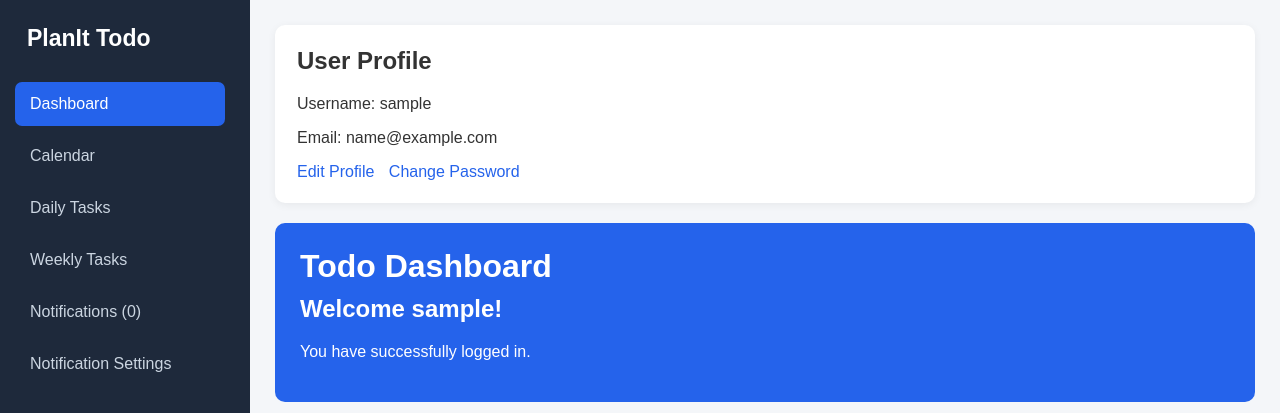
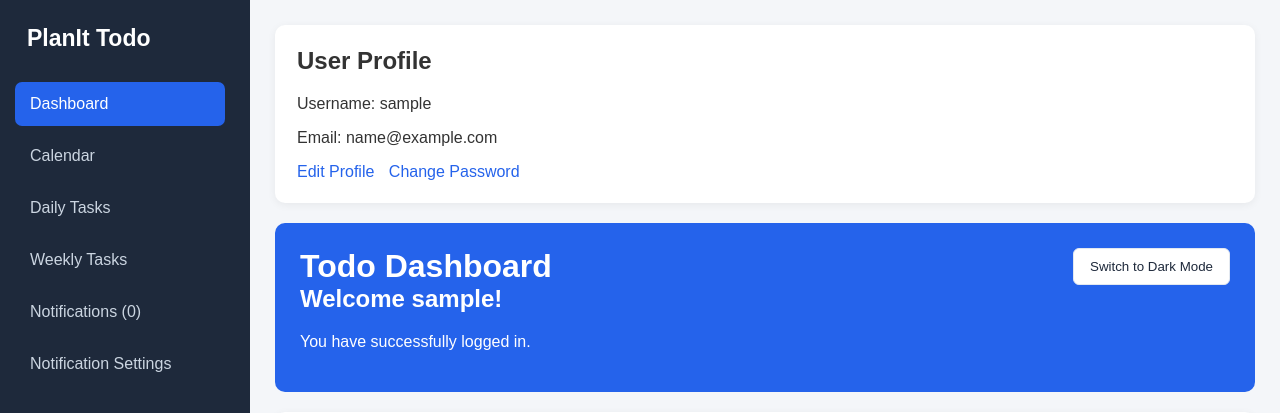
Before and after one commit to iamlejesh/PlanIt-Todo, a Django app: page /dashboard/ in a window 1280 px wide. Shown: the top 413 px of the page. Run offline with Django 5.2, Linux system fonts and the light colour scheme; the visitor is signed in with stand-in values (Sample User, id 1); data comes from the database, SQL or seed files in the repository; data that the repository does not hold is empty.

Commit message:
Add dark and light theme support

```diff
--- a/tasks/templates/tasks/dashboard.html
+++ b/tasks/templates/tasks/dashboard.html
@@ -122,6 +123,29 @@
             margin: 0 0 10px;
         }
 
+        .header-top {
+            display: flex;
+            justify-content: space-between;
+            align-items: center;
+            flex-wrap: wrap;
+            gap: 10px;
+        }
+
+        .header-top h1 {
+            margin: 0;
+        }
+
+        .theme-toggle {
+            background-color: white;
+            color: #1e293b;
+            border: 1px solid #e2e8f0;
+            margin-top: 0;
+        }
+
+        .theme-toggle:hover {
+            background-color: #e2e8f0;
+        }
+
         .profile,
         .section {
             background-color: white;
@@ -402,7 +495,19 @@
 
                 <div class="header">
 
-                    <h1>Todo Dashboard</h1>
+                    <div class="header-top">
+
+                        <h1>Todo Dashboard</h1>
+
+                        <button
+                            type="button"
+                            class="theme-toggle"
+                            id="theme-toggle"
+                        >
+                            Switch to Dark Mode
+                        </button>
+
+                    </div>
 
                     <h2>Welcome {{ request.user.username }}!</h2>
 
@@ -843,6 +948,37 @@
     <!-- JavaScript -->
 
     <script>
+        // Dark and Light Theme Toggle
+
+        const themeToggle = document.getElementById('theme-toggle');
+
+        // Load previously selected theme
+
+        const savedTheme = localStorage.getItem('planit-theme');
+
+        if (savedTheme === 'dark') {
+            document.body.classList.add('dark-theme');
+            themeToggle.textContent = 'Switch to Light Mode';
+        }
+
+        // Toggle theme when button is clicked
+
+        themeToggle.addEventListener('click', function () {
+
+            document.body.classList.toggle('dark-theme');
+
+            const isDarkMode = document.body.classList.contains('dark-theme');
+
+            if (isDarkMode) {
+                localStorage.setItem('planit-theme', 'dark');
+                themeToggle.textContent = 'Switch to Light Mode';
+            } else {
+                localStorage.setItem('planit-theme', 'light');
+                themeToggle.textContent = 'Switch to Dark Mode';
+            }
+
+        });
+
         // Mobile sidebar toggle
 
         const sidebar = document.getElementById('sidebar');
```
Also changed, not shown: other parts of tasks/templates/tasks/dashboard.html (+70 -0 lines).
